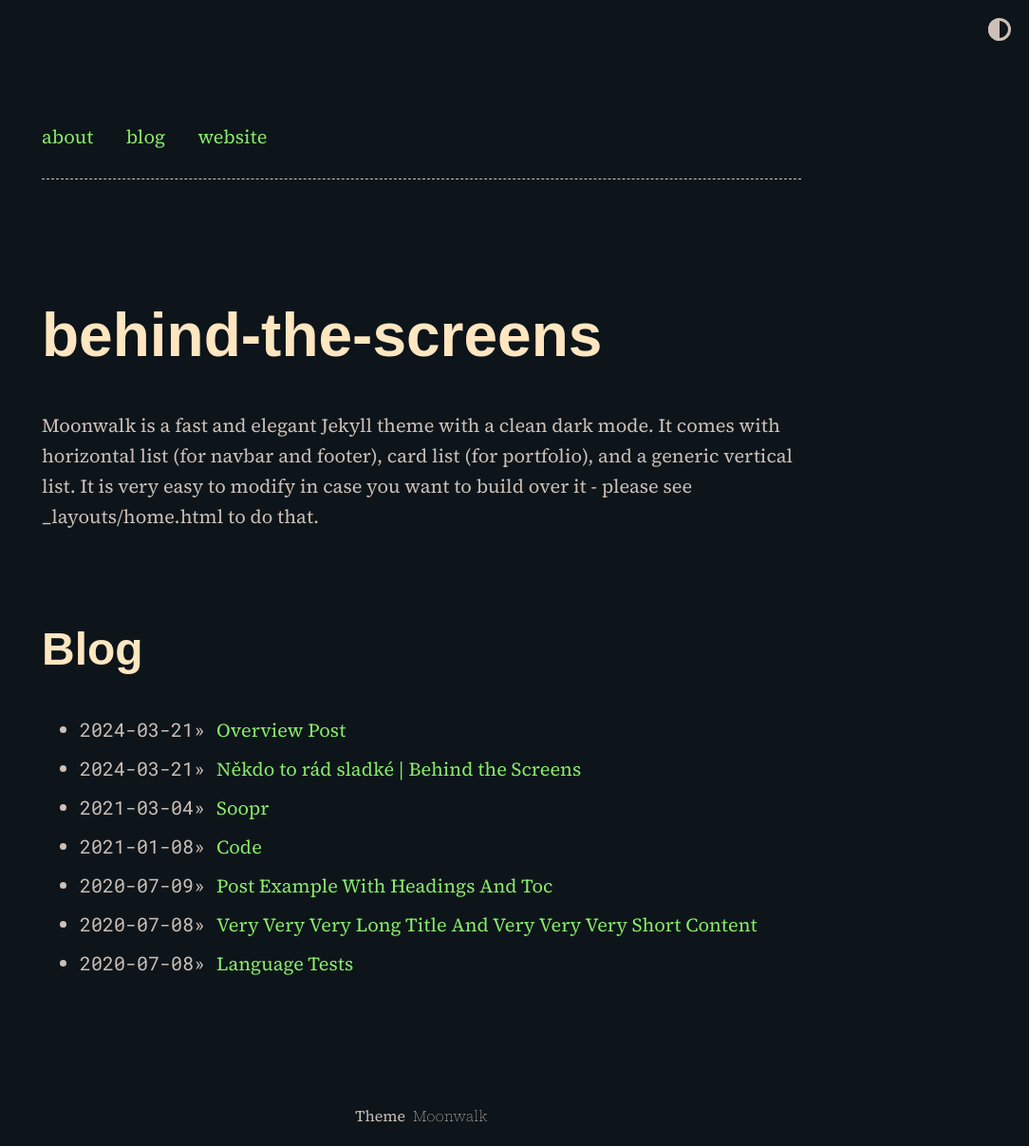
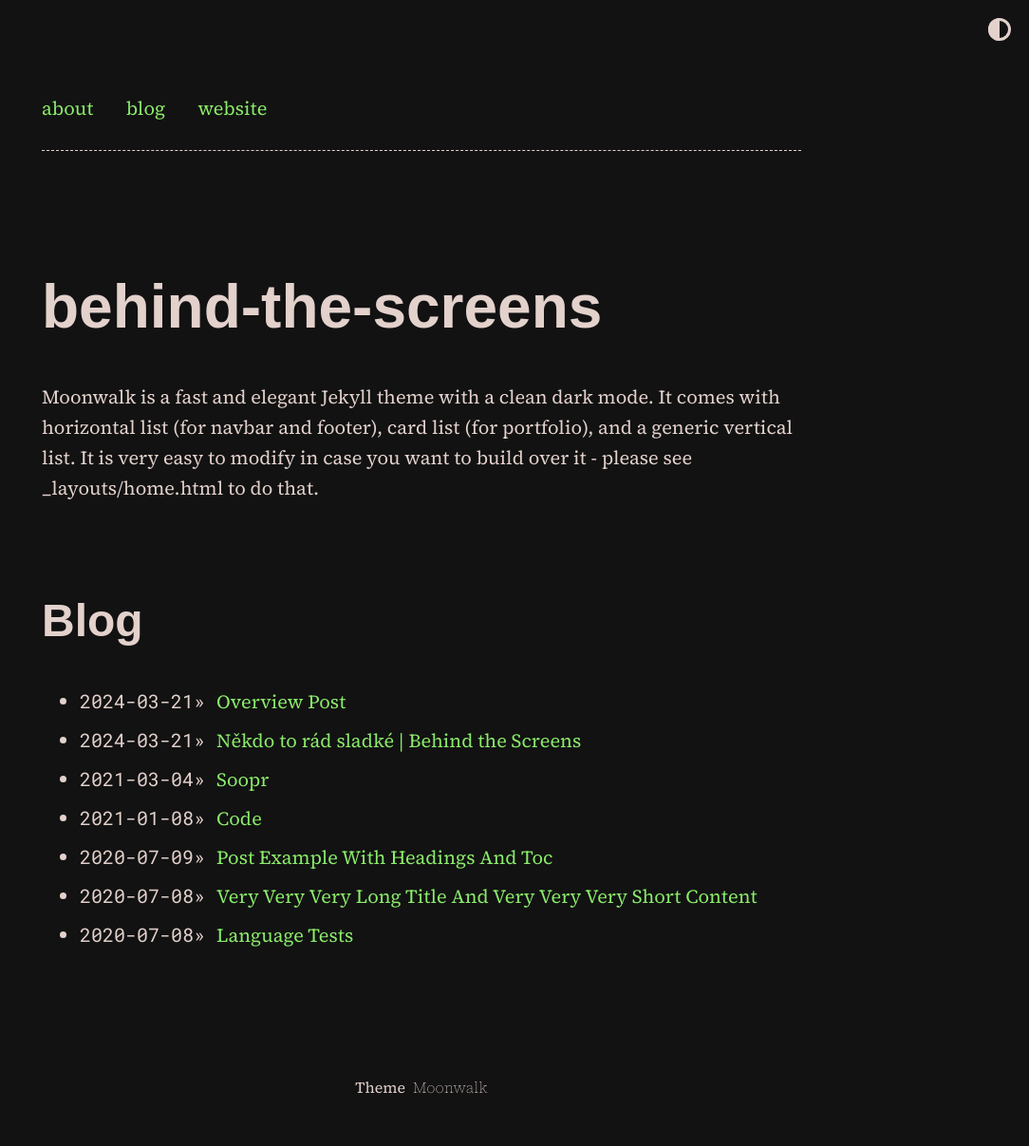
Before and after one commit to scherrer-txt/bts, a Jekyll site: the page built from index.md, in a window 1280 px wide. Shown: the whole page at 95% size, without its empty margins (196-1280 px from the left). Built offline with Jekyll 4.4.1, drawn with Linux system fonts in a browser that asks for light colours; some web fonts are replaced; after the commit the page ends 1177 px from its top, so only the background shows below that.

Commit message:
Update moonwalk.scss

```diff
--- a/_sass/moonwalk.scss
+++ b/_sass/moonwalk.scss
@@ -11,7 +11,7 @@ body {
   font-size: 1.25rem;
   line-height: 2rem;
   min-height: 100%;
-  margin-top: 2em;
+  margin-top: 0.5em;
 }
 pre, code {
   font-family: "Roboto Mono", monospace;
@@ -125,29 +125,29 @@ img {
 }
 @mixin light-appearance {
   html, body {
-      --bg: #CCC0B8;
-      --bg-secondary: #f3f4f6;
-      --headings: #1e293b;
-      --text: #0D151A;
-      --text-secondary: #6b7280;
-      --links: #1a895b;
+      --bg: #E3D1CC;
+      --bg-secondary: #E3D1CC;
+      --headings: #121212;
+      --text: #121212;
+      --text-secondary: #36007B;
+      --links: #0076A9;
       --highlight: #FFECB2; // light yellow
-      --code-text: #9D174D;
-      --share-text: #999;
+      --code-text: #595959;
+      --share-text: #595959;
   }
 }
 // -------------- THEME SWITCHER -------------- //
 @mixin dark-appearance {
   html, body  {
-      --headings: #FFE6C1;
+      --headings: #E3D1CC;
       --links: #8aeb6a;
       --highlight: #b20000;
-      --bg: #0D151A;
-      --bg-secondary: #00ff00;
-      --text: #CCC0B8;
-      --text-secondary: #0000ff;
-      --code-text: #91A7FF;
-      --share-text: #C4C4C4;
+      --bg: #121212;
+      --bg-secondary: #0A0A0A;
+      --text: #E3D1CC;
+      --text-secondary: #FF5500;
+      --code-text: #595959;
+      --share-text: #595959;
   };
 }
 
```
